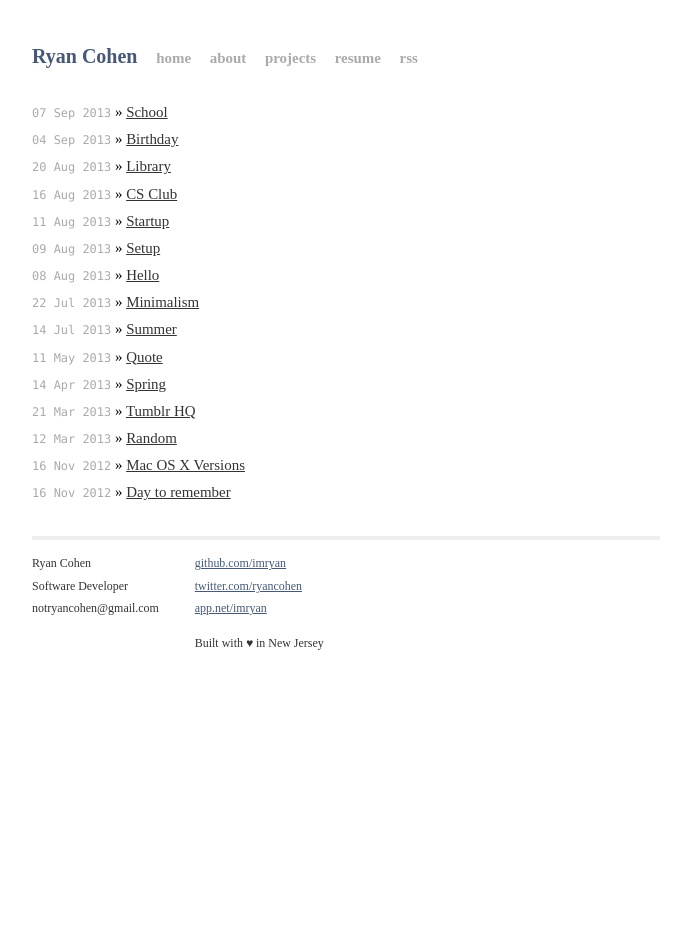
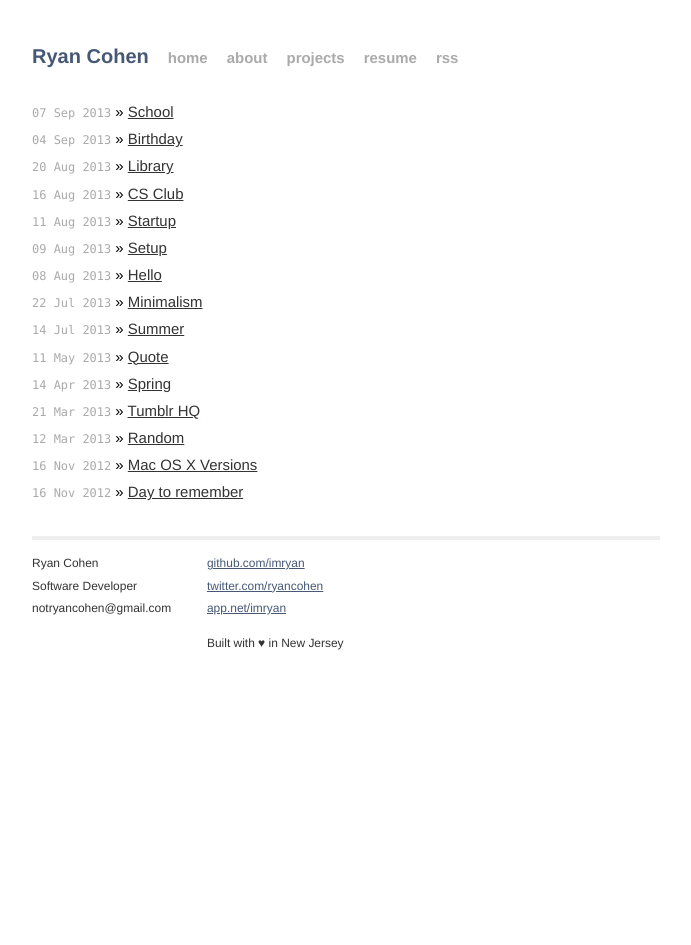
Before and after one commit to imryan/imryan.github.io, a Jekyll site: the page built from index.html, in a window 1280 px wide. Shown: the whole page, without its empty margins (294-985 px from the left). Built offline with Jekyll 4.4.1, drawn with Linux system fonts in a browser that asks for light colours; Markdown is read by kramdown in place of the engine named in the settings.

Commit message:
Font size increased

```diff
--- a/css/main.css
+++ b/css/main.css
@@ -14,13 +14,8 @@ html, body { height: 100%; }
 
 body {
   background-color: white;
-<<<<<<< HEAD
-  font: 12pt "Helvetica Neue", helvetica, arial, clean, sans-serif;
-  *font-size: small;
-=======
-  font: 12pt "Helvetica Neue", helvetica, arial, sans-serif;
+  font: 13pt "Helvetica Neue", helvetica, arial, sans-serif;
   font-size: small;
->>>>>>> 94fdd5b283aaff518776899b98429ee378094a3d
   text-align: center;
 }
 
```
